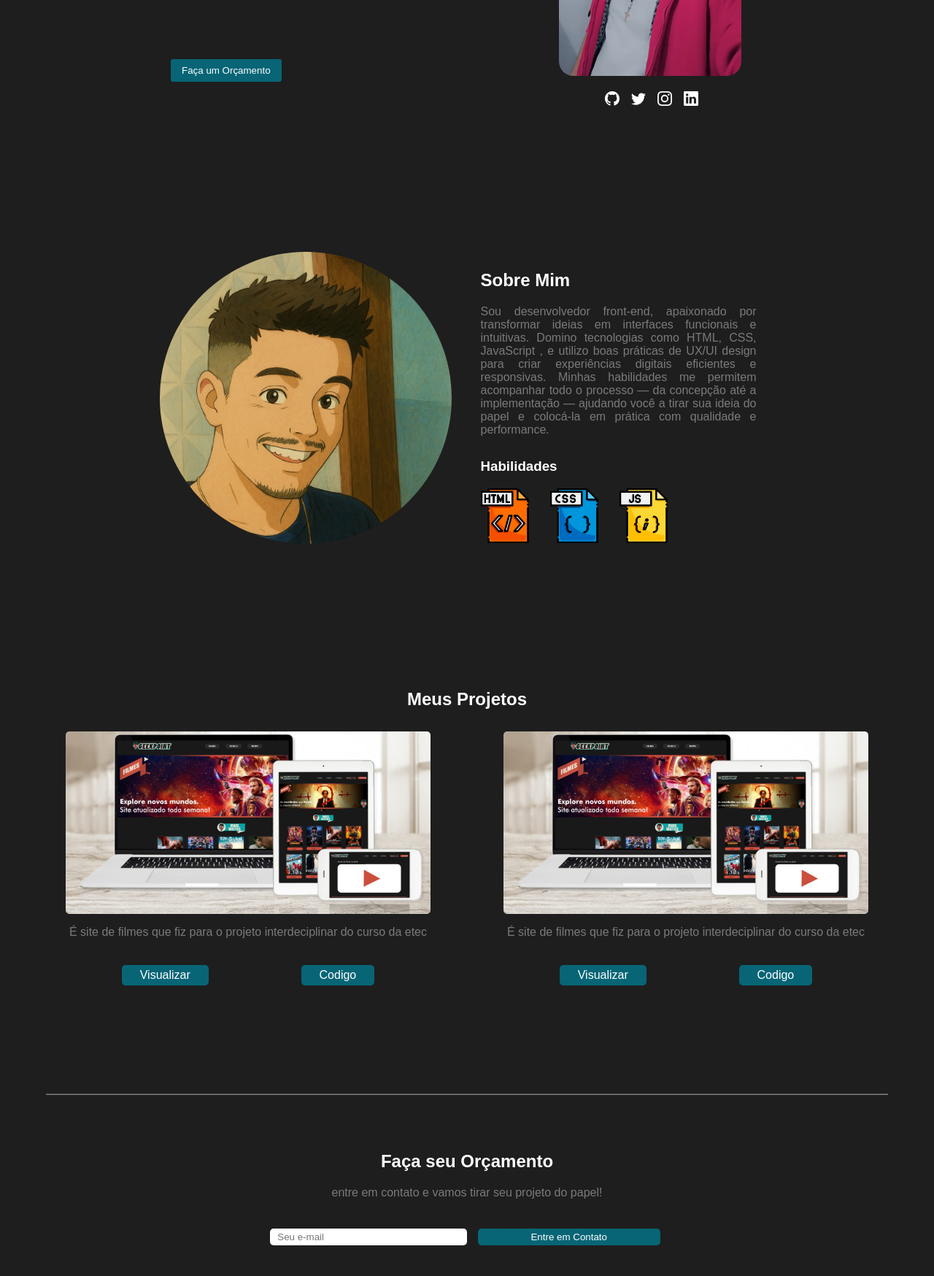
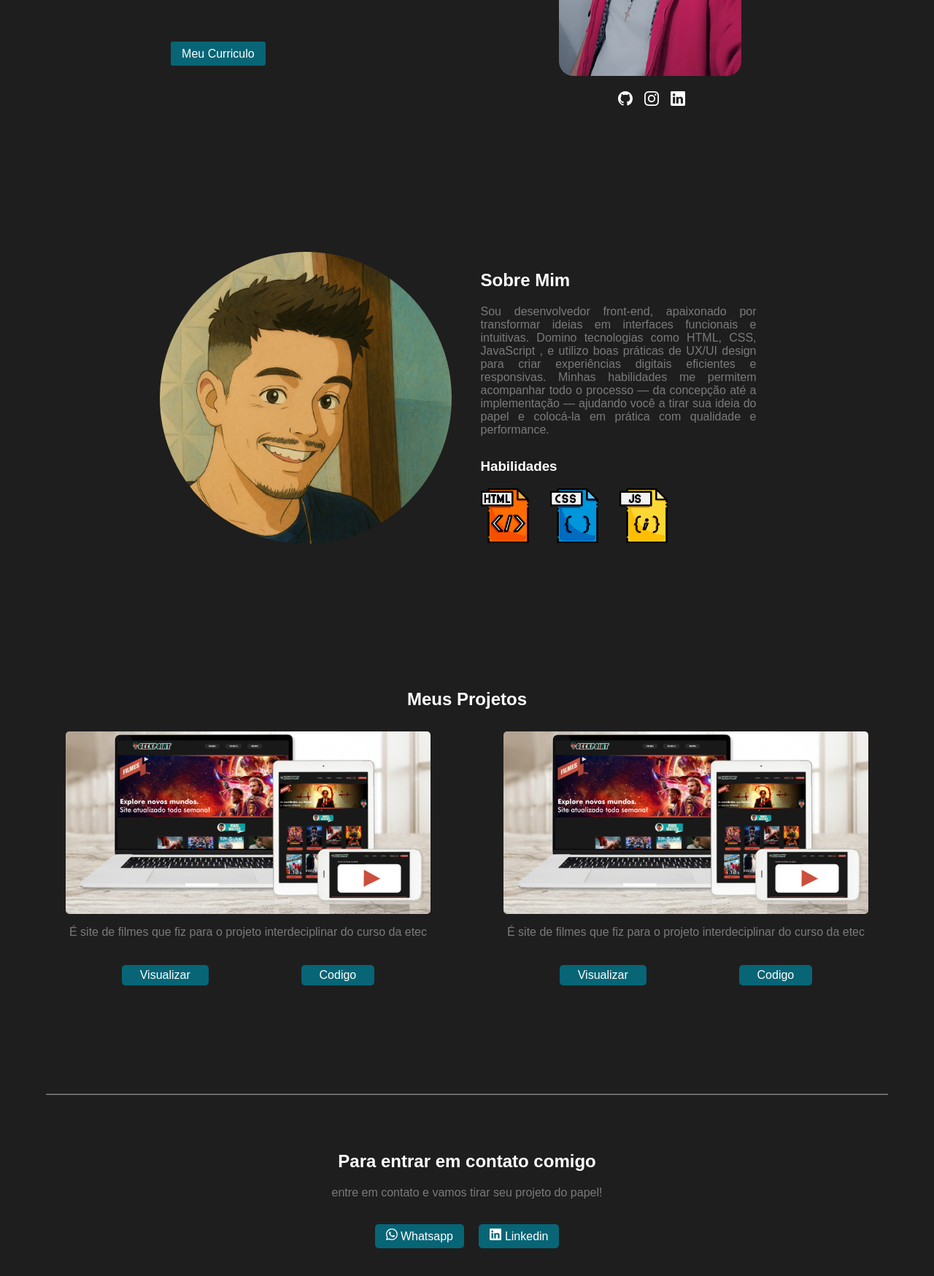
Before and after one commit to lucasSouza225/proj_curriculo, a plain HTML site: page index.html in a window 1280 px wide. Shown: the part 500-2248 px from the top of the page at 73% size. Drawn offline with Linux system fonts and the light colour scheme.

Commit message:
add dowload do curiculo e add botoes de contato

```diff
--- a/css/style.css
+++ b/css/style.css
@@ -128,14 +128,25 @@ main #apresentacao .designer {
    color: var(--cor02);
 }
 
-main #apresentacao button {
+main #apresentacao #div_btn_curriculo {
+    margin-top: 155px;
+}
+
+main #apresentacao #btn_curriculo {
     padding: 8px 15px;
-    margin-top: 155px ;
+
     background-color: var(--cor01);
     color: var(--cor02);
     border: none;
     border-radius: 3px;
     cursor: pointer;
+    text-decoration: none;
+}
+
+main #apresentacao #btn_curriculo:hover {
+    background-color: var(--cor02);
+    color: var(--cor01);
+    font-weight: bold;
 }
 
 main #rede_sociais {
@@ -282,28 +293,24 @@ footer {
     text-align: center;
 }
 
-footer form {
+footer #contato_rede_social {
     margin-top: 40px;
 }
 
-footer form input {
-    width: 250px;
-    padding: 4px 10px;
+
+
+footer #contato_rede_social a {
+    text-decoration: none;
+     padding: 8px 15px;
     border-radius: 5px;
     border: none;
-    margin-right: 5px;
+    margin: 0 8px;
+    background-color: var(--cor01);
+    color: var(--cor02);
+    transition: .3s;
 }
 
-footer form #btn {
-     padding: 4px 15px;
-    border-radius: 5px;
-    border: none;
-    margin-left: 5px;
-    background-color: var(--cor01);
-    color: var(--cor02);
-}
-
-footer form #btn:hover {
+footer #contato_rede_social a:hover {
       background-color: var(--cor02);
     color: var(--cor01);
     font-weight: bold;
@@ -386,7 +393,7 @@ main #div_sobre_mim #div_bilidades #habilidades img {
         font-size: 45px;
     }
 
-    main #apresentacao button {
+   main #apresentacao #div_btn_curriculo {
         margin: 30px 0;
     }
 
--- a/index.html
+++ b/index.html
@@ -32,7 +32,10 @@
                     <span class="cargo">Desenvolvedor</span><br>
                     <span class="designer">FrontEnd</span>
                 </p>
-                <button>Faça um Orçamento</button>
+                <div id="div_btn_curriculo">
+                    <a href="Curriculo_Lucas_Souza_Santos.pdf" id="btn_curriculo" target="_blank">Meu Curriculo
+                    </a>
+                </div>
             </div>
 
             </div>
@@ -40,7 +43,7 @@
                 <img src="imagens/foto01.jpg" alt="imagem01">
                 <ul>
                     <li>
-                        <a href="https://github.com/lucasSouza225">
+                        <a href="https://github.com/lucasSouza225" target="_blank">
                             <svg xmlns="http://www.w3.org/2000/svg" width="20" height="20" fill="currentColor"
                                 class="bi bi-github" viewBox="0 0 16 16">
                                 <path
@@ -49,16 +52,7 @@
                         </a>
                     </li>
                     <li>
-                        <a href="#">
-                            <svg xmlns="http://www.w3.org/2000/svg" width="20" height="20" fill="currentColor"
-                                class="bi bi-twitter" viewBox="0 0 16 16">
-                                <path
-                                    d="M5.026 15c6.038 0 9.341-5.003 9.341-9.334q.002-.211-.006-.422A6.7 6.7 0 0 0 16 3.542a6.7 6.7 0 0 1-1.889.518 3.3 3.3 0 0 0 1.447-1.817 6.5 6.5 0 0 1-2.087.793A3.286 3.286 0 0 0 7.875 6.03a9.32 9.32 0 0 1-6.767-3.429 3.29 3.29 0 0 0 1.018 4.382A3.3 3.3 0 0 1 .64 6.575v.045a3.29 3.29 0 0 0 2.632 3.218 3.2 3.2 0 0 1-.865.115 3 3 0 0 1-.614-.057 3.28 3.28 0 0 0 3.067 2.277A6.6 6.6 0 0 1 .78 13.58a6 6 0 0 1-.78-.045A9.34 9.34 0 0 0 5.026 15" />
-                            </svg>
-                        </a>
-                    </li>
-                    <li>
-                        <a href="https://www.instagram.com/lucassouza7927/">
+                        <a href="https://www.instagram.com/lucassouza7927/" target="_blank">
                             <svg xmlns="http://www.w3.org/2000/svg" width="20" height="20" fill="currentColor"
                                 class="bi bi-instagram" viewBox="0 0 16 16">
                                 <path
@@ -67,7 +61,7 @@
                         </a>
                     </li>
                     <li>
-                        <a href="www.linkedin.com/in/lucas-de-santos-b1a435199">
+                        <a href="https://www.linkedin.com/in/lucas-de-santos-b1a435199/" target="_blank">
                             <svg xmlns="http://www.w3.org/2000/svg" width="20" height="20" fill="currentColor"
                                 class="bi bi-linkedin" viewBox="0 0 16 16">
                                 <path
@@ -111,28 +105,32 @@
                     <img src="imagens/projeto01.jpg" alt="projeto">
                     <p>É site de filmes que fiz para o projeto interdeciplinar do curso da etec</p>
                     <div class="btn_projt">
-                        <a href=https://lucassouza225.github.io/Interdiciplinar/">Visualizar</a>
-                        <a href="https://github.com/lucasSouza225/Interdiciplinar">Codigo</a>
+                        <a href=https://lucassouza225.github.io/Interdiciplinar/" target="_blank">Visualizar</a>
+                        <a href="https://github.com/lucasSouza225/Interdiciplinar" target="_blank">Codigo</a>
                     </div>
                 </div>
                 <div class="img_projetos">
                     <img src="imagens/projeto01.jpg" alt="projeto">
                     <p>É site de filmes que fiz para o projeto interdeciplinar do curso da etec</p>
                     <div class="btn_projt">
-                        <a href="https://lucassouza225.github.io/Interdiciplinar/">Visualizar</a>
-                        <a href="https://github.com/lucasSouza225/Interdiciplinar">Codigo</a>
+                        <a href="https://lucassouza225.github.io/Interdiciplinar/" target="_blank">Visualizar</a>
+                        <a href="https://github.com/lucasSouza225/Interdiciplinar" target="_blank">Codigo</a>
                     </div>
                 </div>
         </section>
         <hr>
         <footer id="contato">
-                <h2>Faça seu Orçamento</h2>
+                <h2>Para entrar em contato comigo</h2>
                 <p>entre em contato e vamos tirar seu projeto do papel!</p>
 
-                    <form action="#">
-                        <input type="email" placeholder="Seu e-mail">
-                        <input type="submit" value="Entre em Contato" id="btn">
-                    </form>
+                    <div id="contato_rede_social">
+                        <a href="https://wa.me/5514996168417" target="_blank"><svg xmlns="http://www.w3.org/2000/svg" width="16" height="16" fill="currentColor" class="bi bi-whatsapp" viewBox="0 0 16 16">
+  <path d="M13.601 2.326A7.85 7.85 0 0 0 7.994 0C3.627 0 .068 3.558.064 7.926c0 1.399.366 2.76 1.057 3.965L0 16l4.204-1.102a7.9 7.9 0 0 0 3.79.965h.004c4.368 0 7.926-3.558 7.93-7.93A7.9 7.9 0 0 0 13.6 2.326zM7.994 14.521a6.6 6.6 0 0 1-3.356-.92l-.24-.144-2.494.654.666-2.433-.156-.251a6.56 6.56 0 0 1-1.007-3.505c0-3.626 2.957-6.584 6.591-6.584a6.56 6.56 0 0 1 4.66 1.931 6.56 6.56 0 0 1 1.928 4.66c-.004 3.639-2.961 6.592-6.592 6.592m3.615-4.934c-.197-.099-1.17-.578-1.353-.646-.182-.065-.315-.099-.445.099-.133.197-.513.646-.627.775-.114.133-.232.148-.43.05-.197-.1-.836-.308-1.592-.985-.59-.525-.985-1.175-1.103-1.372-.114-.198-.011-.304.088-.403.087-.088.197-.232.296-.346.1-.114.133-.198.198-.33.065-.134.034-.248-.015-.347-.05-.099-.445-1.076-.612-1.47-.16-.389-.323-.335-.445-.34-.114-.007-.247-.007-.38-.007a.73.73 0 0 0-.529.247c-.182.198-.691.677-.691 1.654s.71 1.916.81 2.049c.098.133 1.394 2.132 3.383 2.992.47.205.84.326 1.129.418.475.152.904.129 1.246.08.38-.058 1.171-.48 1.338-.943.164-.464.164-.86.114-.943-.049-.084-.182-.133-.38-.232"/>
+</svg> Whatsapp</a>
+                        <a href="https://www.linkedin.com/in/lucas-de-santos-b1a435199/" target="_blank"><svg xmlns="http://www.w3.org/2000/svg" width="16" height="16" fill="currentColor" class="bi bi-linkedin" viewBox="0 0 16 16">
+  <path d="M0 1.146C0 .513.526 0 1.175 0h13.65C15.474 0 16 .513 16 1.146v13.708c0 .633-.526 1.146-1.175 1.146H1.175C.526 16 0 15.487 0 14.854zm4.943 12.248V6.169H2.542v7.225zm-1.2-8.212c.837 0 1.358-.554 1.358-1.248-.015-.709-.52-1.248-1.342-1.248S2.4 3.226 2.4 3.934c0 .694.521 1.248 1.327 1.248zm4.908 8.212V9.359c0-.216.016-.432.08-.586.173-.431.568-.878 1.232-.878.869 0 1.216.662 1.216 1.634v3.865h2.401V9.25c0-2.22-1.184-3.252-2.764-3.252-1.274 0-1.845.7-2.165 1.193v.025h-.016l.016-.025V6.169h-2.4c.03.678 0 7.225 0 7.225z"/>
+</svg> Linkedin</a>
+                    </div>
 
         </footer>
     </main>
```
Also changed, not shown: 1 other file.
